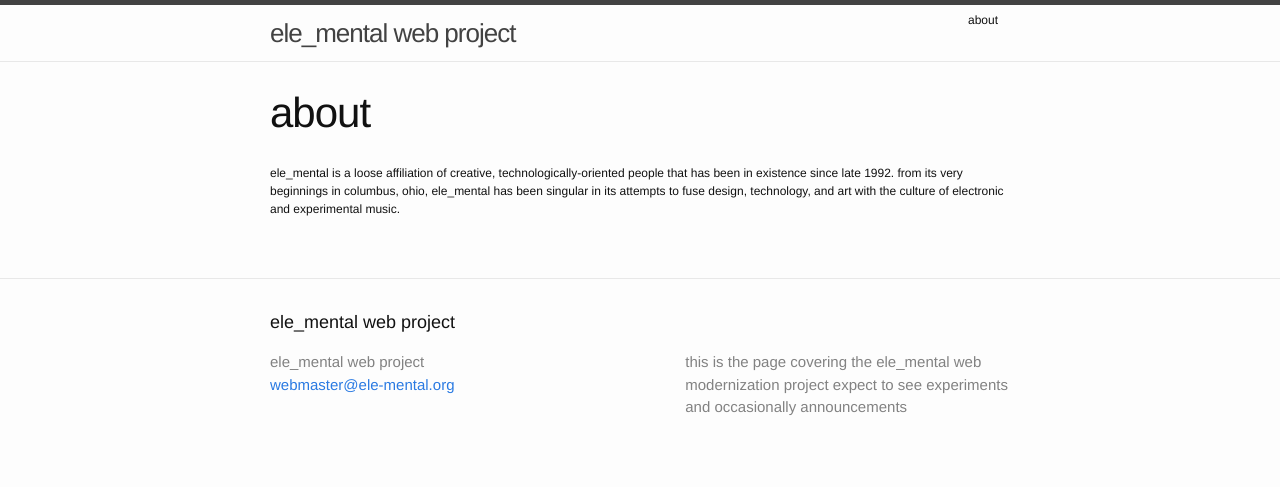
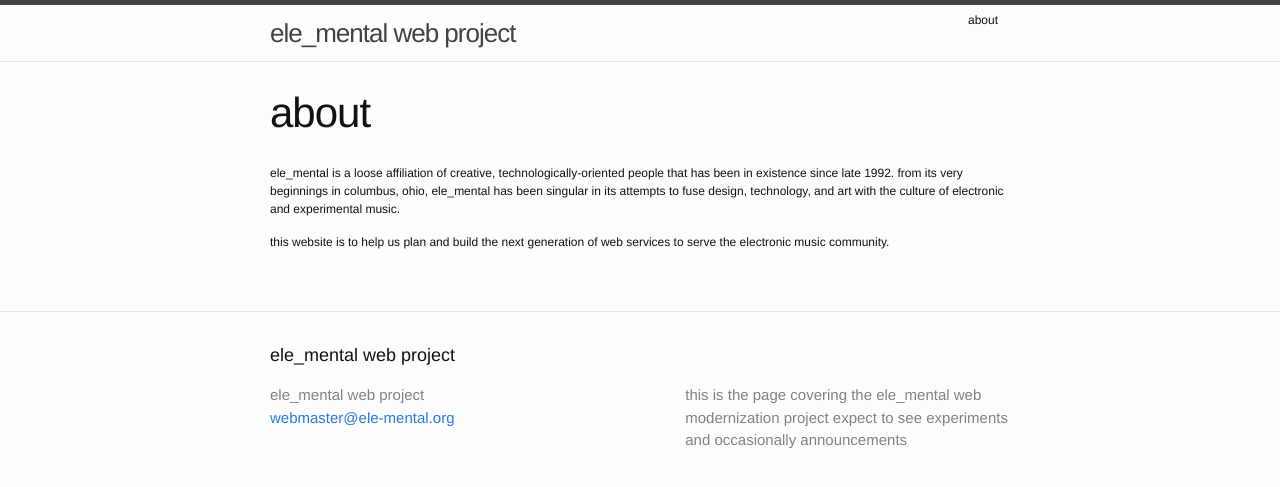
Before and after one commit to ele-mental/ele-mental.github.io, a Jekyll site: the page built from about.md, in a window 1280 px wide. Shown: the top 487 px of the page. Built offline with Jekyll 4.4.1, drawn with Linux system fonts in a browser that asks for light colours.

Commit message:
about page worked..  filling in a bit more info

```diff
--- a/about.md
+++ b/about.md
@@ -5,3 +5,5 @@ permalink: /about/
 ---
 
 ele_mental is a loose affiliation of creative, technologically-oriented people that has been in existence since late 1992. from its very beginnings in columbus, ohio, ele_mental has been singular in its attempts to fuse design, technology, and art with the culture of electronic and experimental music.
+
+this website is to help us plan and build the next generation of web services to serve the electronic music community.
```
